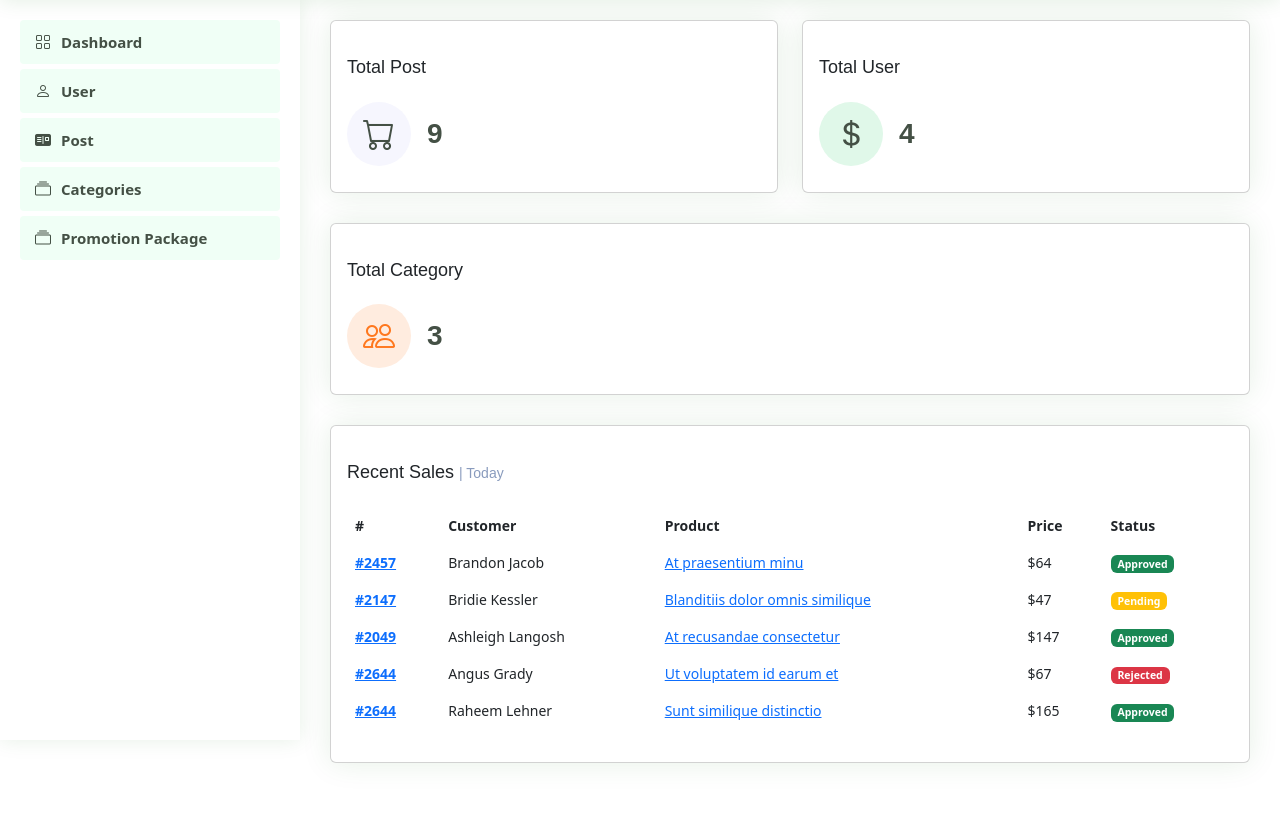
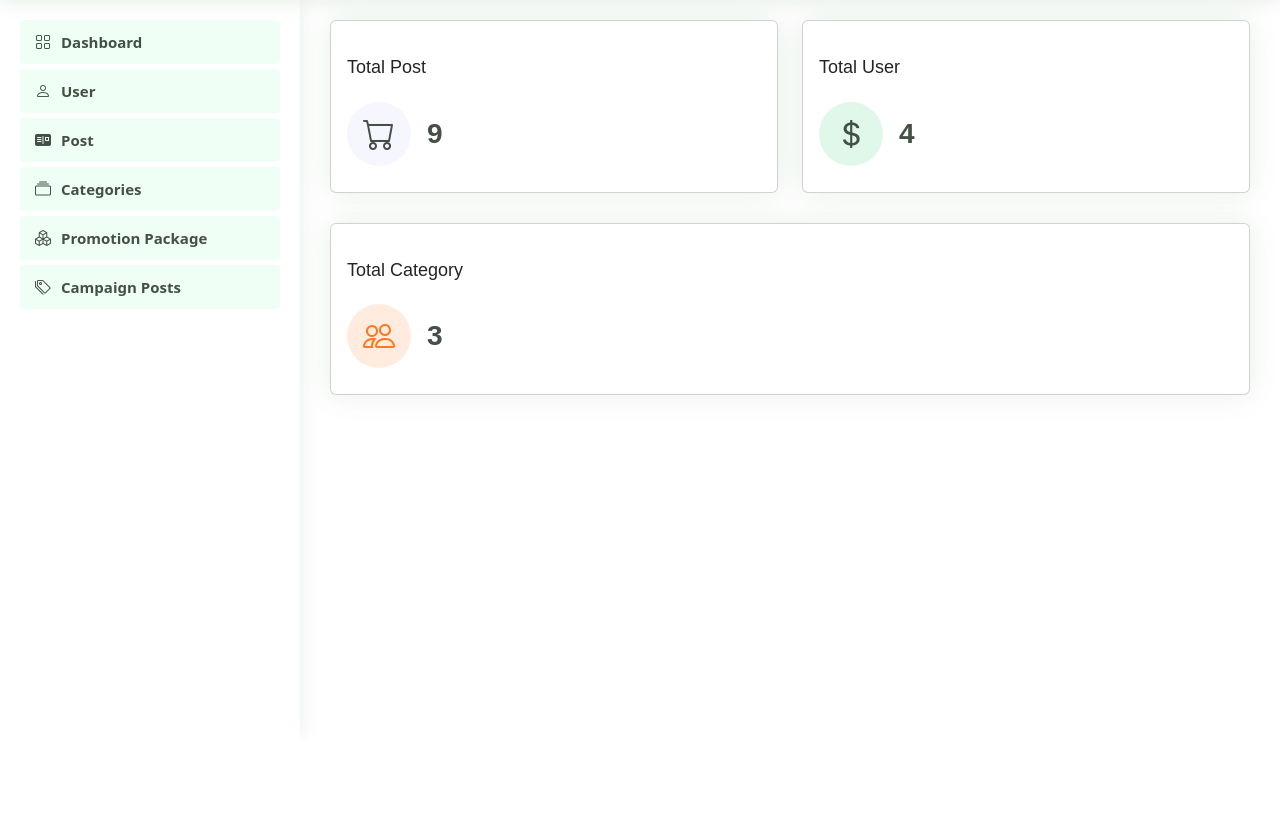
Before and after one commit to nayan-suhagiya/college-sem-5, a PHP site: page /admin/dashboard.php in a window 1280 px wide. Shown: the part 60-873 px from the top of the page. After the commit the page ends 455 px from the top, so only its background shows below. Run offline with PHP 8.4, Linux system fonts and the light colour scheme; a user stored in the database is signed in; data comes from the database, SQL or seed files in the repository.

Commit message:
campaign slider,add admins side stauts change page

```diff
--- a/admin/dashboard.php
+++ b/admin/dashboard.php
@@ -20,12 +20,14 @@ include "./sidebar.php";
                       <i class="bi bi-cart"></i>
                     </div>
                     <div class="ps-3">
-                      <h6><?php
+                      <h6>
+                        <?php
                         $query = "select * from  blog_posts";
                         $result = mysqli_query($conn, $query);
                         $rowCount = mysqli_num_rows($result);
                         echo ($rowCount);
-                          ?></h6>
+                        ?>
+                      </h6>
                     </div>
                   </div>
                 </div>
@@ -48,12 +50,14 @@ include "./sidebar.php";
                       <i class="bi bi-currency-dollar"></i>
                     </div>
                     <div class="ps-3">
-                      <h6><?php
+                      <h6>
+                        <?php
                         $query = "select * from  Users";
                         $result = mysqli_query($conn, $query);
                         $rowCount = mysqli_num_rows($result);
                         echo ($rowCount);
-                          ?></h6>
+                        ?>
+                      </h6>
 
                     </div>
                   </div>
@@ -77,12 +81,14 @@ include "./sidebar.php";
                       <i class="bi bi-people"></i>
                     </div>
                     <div class="ps-3">
-                      <h6><?php
+                      <h6>
+                        <?php
                         $query = "select * from  categories";
                         $result = mysqli_query($conn, $query);
                         $rowCount = mysqli_num_rows($result);
                         echo ($rowCount);
-                          ?></h6>
+                        ?>
+                      </h6>
 
                     </div>
                   </div>
@@ -95,73 +101,6 @@ include "./sidebar.php";
 
           </div><!-- End Customers Card -->
 
-
-
-          <!-- Recent Sales -->
-          <div class="col-12">
-            <div class="card recent-sales overflow-auto">
-
-
-
-              <div class="card-body">
-                <h5 class="card-title text-dark ">Recent Sales <span>| Today</span></h5>
-
-                <table class="table table-borderless datatable">
-                  <thead>
-                    <tr>
-                      <th scope="col">#</th>
-                      <th scope="col">Customer</th>
-                      <th scope="col">Product</th>
-                      <th scope="col">Price</th>
-                      <th scope="col">Status</th>
-                    </tr>
-                  </thead>
-                  <tbody>
-                    <tr>
-                      <th scope="row"><a href="#">#2457</a></th>
-                      <td>Brandon Jacob</td>
-                      <td><a href="#" class="text-primary">At praesentium minu</a></td>
-                      <td>$64</td>
-                      <td><span class="badge bg-success">Approved</span></td>
-                    </tr>
-                    <tr>
-                      <th scope="row"><a href="#">#2147</a></th>
-                      <td>Bridie Kessler</td>
-                      <td><a href="#" class="text-primary">Blanditiis dolor omnis similique</a></td>
-                      <td>$47</td>
-                      <td><span class="badge bg-warning">Pending</span></td>
-                    </tr>
-                    <tr>
-                      <th scope="row"><a href="#">#2049</a></th>
-                      <td>Ashleigh Langosh</td>
-                      <td><a href="#" class="text-primary">At recusandae consectetur</a></td>
-                      <td>$147</td>
-                      <td><span class="badge bg-success">Approved</span></td>
-                    </tr>
-                    <tr>
-                      <th scope="row"><a href="#">#2644</a></th>
-                      <td>Angus Grady</td>
-                      <td><a href="#" class="text-primar">Ut voluptatem id earum et</a></td>
-                      <td>$67</td>
-                      <td><span class="badge bg-danger">Rejected</span></td>
-                    </tr>
-                    <tr>
-                      <th scope="row"><a href="#">#2644</a></th>
-                      <td>Raheem Lehner</td>
-                      <td><a href="#" class="text-primary">Sunt similique distinctio</a></td>
-                      <td>$165</td>
-                      <td><span class="badge bg-success">Approved</span></td>
-                    </tr>
-                  </tbody>
-                </table>
-
-              </div>
-
-            </div>
-          </div><!-- End Recent Sales -->
-
-
-
         </div>
       </div><!-- End Left side columns -->
     </div>
--- a/admin/sidebar.php
+++ b/admin/sidebar.php
@@ -152,13 +152,16 @@ if ($row['user_type'] == "client") {
       </li>
       <li class="nav-item">
         <a class="nav-link " href="promotion_package.php">
-          <i class="bi bi-collection"></i>
+          <i class="bi bi-boxes"></i>
           <span>Promotion Package</span>
         </a>
       </li>
-
-
-
+      <li class="nav-item">
+        <a class="nav-link " href="campaign.php">
+          <i class="bi bi-tags"></i>
+          <span>Campaign Posts</span>
+        </a>
+      </li>
     </ul>
 
   </aside>
--- /dev/null
+++ b/bug_list.txt
@@ -0,0 +1,4 @@
+user side:
+on saved post page undefined variable `$fetchBlogPostQuery` when post not found!
+
+admin side:
--- a/note.txt
+++ /dev/null
@@ -1,6 +0,0 @@
-Pending:
-
-1) Add blog post to category and tages show id wise
-2) add new table blog_like
-3) add new field in total_like blog wise increment in blog_post table
-4) add iamge in blog_post
--- a/saved_post.php
+++ b/saved_post.php
@@ -37,7 +37,6 @@
     JOIN saved_posts ON blog_posts.post_id = saved_posts.post_id
     WHERE saved_posts.user_id=$user_id";
     $fetchBlogRunQuery = mysqli_query($conn, $q);
-
     // $result = mysqli_fetch_assoc($rq);
     // print_r($result);
   }
```
Also changed, not shown: add_campaign.php (+27 -12 lines), admin/campaign.php (added, +156 -0 lines), dashboard.php (+31 -9 lines). Lines whose indentation alone changed are shown as unchanged.
